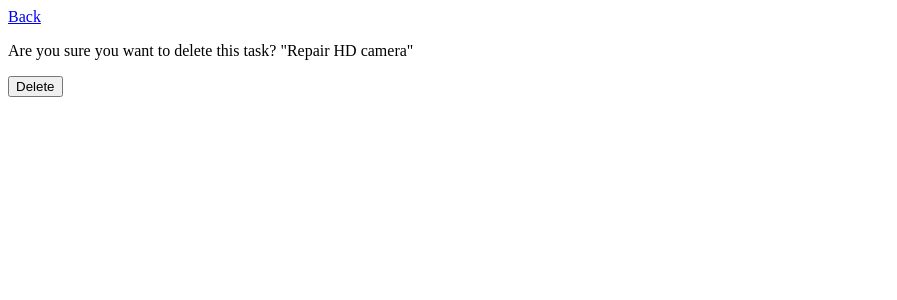
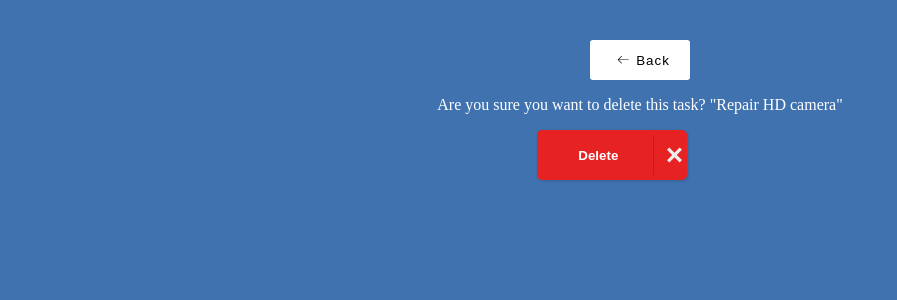
Before and after one commit to EMMMABK/ToDo-List, a Django app: page /task-delete/2/ in a window 1280 px wide. Shown: the top 300 px of the page, without its empty margins (0-897 px from the left). Run offline with Django 5.2, Linux system fonts and the light colour scheme; a user stored in the database is signed in; data comes from the database, SQL or seed files in the repository; both versions use the stored data as it was after the commit.

Commit message:
add Delete Confirmation

```diff
--- /dev/null
+++ b/ToDoList/ToDoListApp/static/delete.css
@@ -0,0 +1,116 @@
+body{
+    background-color: #3F72AF;
+}
+
+.main{
+    display: flex;
+    flex-direction: column;
+    align-items: center;
+    margin-top: 40px;
+}
+
+.button_back {
+    display: flex;
+    height: 3em;
+    width: 100px;
+    align-items: center;
+    justify-content: center;
+    background-color: #eeeeee4b;
+    border-radius: 3px;
+    letter-spacing: 1px;
+    transition: all 0.2s linear;
+    cursor: pointer;
+    border: none;
+    background: #fff;
+}
+
+.button_back > svg {
+    margin-right: 5px;
+    margin-left: 5px;
+    font-size: 20px;
+    transition: all 0.4s ease-in;
+}
+
+.button_back:hover > svg {
+    font-size: 1.2em;
+    transform: translateX(-5px);
+}
+
+.button_back:hover {
+    box-shadow: 9px 9px 33px #d1d1d1, -9px -9px 33px #ffffff;
+    transform: translateY(-2px);
+}
+
+.noselect {
+    width: 150px;
+    height: 50px;
+    cursor: pointer;
+    display: flex;
+    align-items: center;
+    background: red;
+    border: none;
+    border-radius: 5px;
+    box-shadow: 1px 1px 3px rgba(0,0,0,0.15);
+    background: #e62222;
+    margin-left: 100px;
+}
+
+.noselect, .noselect span {
+    transition: 200ms;
+}
+
+.noselect .text {
+    transform: translateX(35px);
+    color: white;
+    font-weight: bold;
+}
+
+.noselect .icon {
+    position: absolute;
+    border-left: 1px solid #c41b1b;
+    transform: translateX(110px);
+    height: 40px;
+    width: 40px;
+    display: flex;
+    align-items: center;
+    justify-content: center;
+}
+
+.noselect svg {
+    width: 15px;
+    fill: #eee;
+}
+
+.noselect:hover {
+    background: #ff3636;
+}
+
+.noselect:hover .text {
+    color: transparent;
+}
+
+.noselect:hover .icon {
+    width: 150px;
+    border-left: none;
+    transform: translateX(0);
+}
+
+.noselect:focus {
+    outline: none;
+}
+
+.noselect:active .icon svg {
+    transform: scale(0.8);
+}
+
+@media (max-width: 350px){
+    .noselect{
+        margin-left: 70px;
+    }
+}
+
+@media (max-width: 300px){
+    .noselect{
+        margin-left: 0;
+    }
+}
--- a/ToDoList/ToDoListApp/templates/ToDoListApp/task_confirm_delete.html
+++ b/ToDoList/ToDoListApp/templates/ToDoListApp/task_confirm_delete.html
@@ -1,18 +1,23 @@
+{% load static %}
 <!DOCTYPE html>
 <html lang="en">
 <head>
     <meta charset="UTF-8">
     <meta name="viewport" content="width=device-width, initial-scale=1.0">
+    <link rel="stylesheet" href="{% static 'delete.css' %}">
     <title>Delete task</title>
 </head>
 <body>
     <header></header>
     <main class="main">
-        <a href="{% url 'tasks' %}">Back</a>
+        <button class="button_back">
+            <svg height="16" width="16" xmlns="http://www.w3.org/2000/svg" version="1.1" viewBox="0 0 1024 1024"><path d="M874.690416 495.52477c0 11.2973-9.168824 20.466124-20.466124 20.466124l-604.773963 0 188.083679 188.083679c7.992021 7.992021 7.992021 20.947078 0 28.939099-4.001127 3.990894-9.240455 5.996574-14.46955 5.996574-5.239328 0-10.478655-1.995447-14.479783-5.996574l-223.00912-223.00912c-3.837398-3.837398-5.996574-9.046027-5.996574-14.46955 0-5.433756 2.159176-10.632151 5.996574-14.46955l223.019353-223.029586c7.992021-7.992021 20.957311-7.992021 28.949332 0 7.992021 8.002254 7.992021 20.957311 0 28.949332l-188.073446 188.073446 604.753497 0C865.521592 475.058646 874.690416 484.217237 874.690416 495.52477z"></path></svg>
+            <a style="text-decoration: none; color: black;" href="{% url 'tasks' %}">Back</a>
+        </button>
         <form method="POST" action="">
             {% csrf_token %}
-            <p class="main__subtitle">Are you sure you want to delete this task? "{{ task }}"</p>
-            <input type="submit" value="Delete"/>
+            <p class="main__subtitle" style="color: white;">Are you sure you want to delete this task? "{{ task }}"</p>
+            <button class="noselect"><span class="text">Delete</span><span class="icon"><svg xmlns="http://www.w3.org/2000/svg" width="24" height="24" viewBox="0 0 24 24"><path d="M24 20.188l-8.315-8.209 8.2-8.282-3.697-3.697-8.212 8.318-8.31-8.203-3.666 3.666 8.321 8.24-8.206 8.313 3.666 3.666 8.237-8.318 8.285 8.203z"></path></svg></span></button>
         </form>
     </main>
 </body>
```
Also changed, not shown: ToDoList/db.sqlite3.
